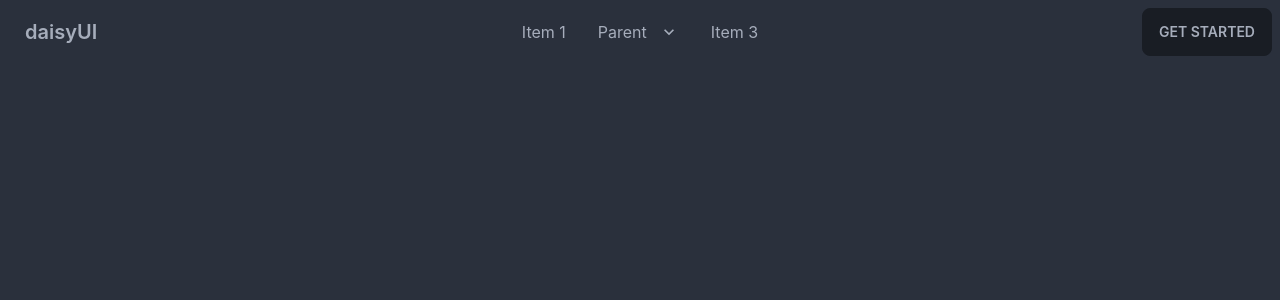
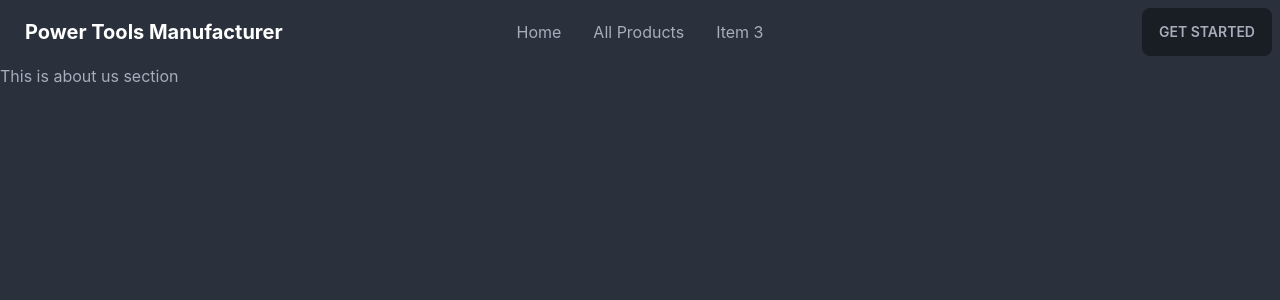
Before and after one commit to tanjid111/manufacturer-tools-website-client, a React (Create React App) app: page /about in a window 1280 px wide. Shown: the top 300 px of the page. Built offline with nearby package versions, Linux system fonts and the light colour scheme.

Commit message:
navbar edited

```diff
--- a/src/App.js
+++ b/src/App.js
@@ -1,10 +1,20 @@
+import { Route, Routes } from 'react-router-dom';
 import './App.css';
+import About from './Pages/About/About';
+import Blogs from './Pages/Blogs/Blogs';
+import Home from './Pages/Home/Home';
 import Navbar from './Pages/Shared/Navbar';
 
 function App() {
   return (
     <div>
       <Navbar></Navbar>
+      <Routes>
+        <Route path='/' element={<Home></Home>}></Route>
+        <Route path='home' element={<Home></Home>}></Route>
+        <Route path='about' element={<About></About>}></Route>
+        <Route path='blogs' element={<Blogs></Blogs>}></Route>
+      </Routes>
 
     </div>
   );
--- /dev/null
+++ b/src/Pages/About/About.js
@@ -0,0 +1,11 @@
+import React from 'react';
+
+const About = () => {
+    return (
+        <div>
+            <h2>This is about us section</h2>
+        </div>
+    );
+};
+
+export default About;
--- /dev/null
+++ b/src/Pages/Blogs/Blogs.js
@@ -0,0 +1,11 @@
+import React from 'react';
+
+const Blogs = () => {
+    return (
+        <div>
+            <h2>This is Blogs section</h2>
+        </div>
+    );
+};
+
+export default Blogs;
--- /dev/null
+++ b/src/Pages/Home/Banner.js
@@ -0,0 +1,53 @@
+import React from 'react';
+
+const Banner = () => {
+    return (
+        <div class="carousel w-full z-0">
+            <div id="slide1" class="carousel-item relative w-full">
+                <img src="https://api.lorem.space/image/car?w=800&h=200&hash=8B7BCDC2" alt="" class="w-full" />
+                <div class="hidden md:block absolute text-center border w-full bottom-0 py-2">
+                    <h5 class="text-3xl py-2 font-bold">First slide label</h5>
+                    <p className='text-xl'>Some representative placeholder content for the first slide.</p>
+                </div>
+                <div class="absolute flex justify-between transform -translate-y-1/2 left-5 right-5 top-1/2">
+                    <a href="#slide4" class="btn btn-circle">❮</a>
+                    <a href="#slide2" class="btn btn-circle">❯</a>
+                </div>
+            </div>
+            <div id="slide2" class="carousel-item relative w-full">
+                <img src="https://api.lorem.space/image/car?w=800&h=200&hash=500B67FB" class="w-full" alt='' />                <div class="hidden md:block absolute text-center border w-full bottom-0 py-2">
+                    <h5 class="text-3xl py-2 font-bold">First slide label</h5>
+                    <p className='text-xl'>Some representative placeholder content for the first slide.</p>
+                </div>
+                <div class="absolute flex justify-between transform -translate-y-1/2 left-5 right-5 top-1/2">
+                    <a href="#slide1" class="btn btn-circle">❮</a>
+                    <a href="#slide3" class="btn btn-circle">❯</a>
+                </div>
+            </div>
+            <div id="slide3" class="carousel-item relative w-full">
+                <img src="https://api.lorem.space/image/car?w=800&h=200&hash=A89D0DE6" class="w-full" alt='' />
+                <div class="hidden md:block absolute text-center border w-full bottom-0 py-2">
+                    <h5 class="text-3xl py-2 font-bold">First slide label</h5>
+                    <p className='text-xl'>Some representative placeholder content for the first slide.</p>
+                </div>
+                <div class="absolute flex justify-between transform -translate-y-1/2 left-5 right-5 top-1/2">
+                    <a href="#slide2" class="btn btn-circle">❮</a>
+                    <a href="#slide4" class="btn btn-circle">❯</a>
+                </div>
+            </div>
+            <div id="slide4" class="carousel-item relative w-full align-top">
+                <img src="https://api.lorem.space/image/car?w=800&h=200&hash=225E6693" class="w-full" />
+                <div class="hidden md:block absolute text-center border w-full bottom-0 py-2">
+                    <h5 class="text-3xl py-2 font-bold">First slide label</h5>
+                    <p className='text-xl'>Some representative placeholder content for the first slide.</p>
+                </div>
+                <div class="absolute flex justify-between transform -translate-y-1/2 left-5 right-5 top-1/2">
+                    <a href="#slide3" class="btn btn-circle">❮</a>
+                    <a href="#slide1" class="btn btn-circle">❯</a>
+                </div>
+            </div>
+        </div>
+    );
+};
+
+export default Banner;
--- /dev/null
+++ b/src/Pages/Home/Home.js
@@ -0,0 +1,12 @@
+import React from 'react';
+import Banner from './Banner';
+
+const Home = () => {
+    return (
+        <div>
+            <Banner className='z-0'></Banner>
+        </div>
+    );
+};
+
+export default Home;
--- a/src/Pages/Shared/Navbar.js
+++ b/src/Pages/Shared/Navbar.js
@@ -3,41 +3,24 @@ import React from 'react';
 const Navbar = () => {
     return (
         <div class="navbar bg-base-100">
-            <div class="navbar-start">
-                <div class="dropdown">
+            <div class="navbar-start ">
+                <div class="dropdown ">
                     <label tabindex="0" class="btn btn-ghost lg:hidden">
                         <svg xmlns="http://www.w3.org/2000/svg" class="h-5 w-5" fill="none" viewBox="0 0 24 24" stroke="currentColor"><path stroke-linecap="round" stroke-linejoin="round" stroke-width="2" d="M4 6h16M4 12h8m-8 6h16" /></svg>
                     </label>
-                    <ul tabindex="0" class="menu menu-compact dropdown-content mt-3 p-2 shadow bg-base-100 rounded-box w-52">
-                        <li><a>Item 1</a></li>
-                        <li tabindex="0">
-                            <a class="justify-between">
-                                Parent
-                                <svg class="fill-current" xmlns="http://www.w3.org/2000/svg" width="24" height="24" viewBox="0 0 24 24"><path d="M8.59,16.58L13.17,12L8.59,7.41L10,6L16,12L10,18L8.59,16.58Z" /></svg>
-                            </a>
-                            <ul class="p-2">
-                                <li><a>Submenu 1</a></li>
-                                <li><a>Submenu 2</a></li>
-                            </ul>
-                        </li>
+                    <ul tabindex="0" class="menu menu-compact dropdown-content mt-3 p-2 shadow bg-base-100 rounded-box w-52 ">
+                        <li><a>Home</a></li>
+                        <li><a>All Products</a></li>
                         <li><a>Item 3</a></li>
                     </ul>
                 </div>
-                <a class="btn btn-ghost normal-case text-xl">daisyUI</a>
+                <a class="btn btn-ghost normal-case text-xl font-bold text-white">Power Tools Manufacturer</a>
             </div>
             <div class="navbar-center hidden lg:flex">
                 <ul class="menu menu-horizontal p-0">
-                    <li><a>Item 1</a></li>
-                    <li tabindex="0">
-                        <a>
-                            Parent
-                            <svg class="fill-current" xmlns="http://www.w3.org/2000/svg" width="20" height="20" viewBox="0 0 24 24"><path d="M7.41,8.58L12,13.17L16.59,8.58L18,10L12,16L6,10L7.41,8.58Z" /></svg>
-                        </a>
-                        <ul class="p-2">
-                            <li><a>Submenu 1</a></li>
-                            <li><a>Submenu 2</a></li>
-                        </ul>
-                    </li>
+                    <li><a>Home</a></li>
+                    <li><a>All Products</a></li>
+
                     <li><a>Item 3</a></li>
                 </ul>
             </div>
```
